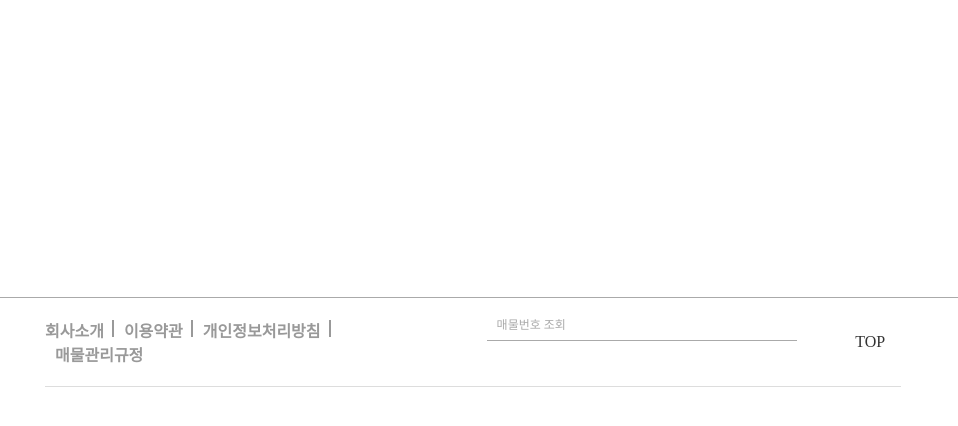
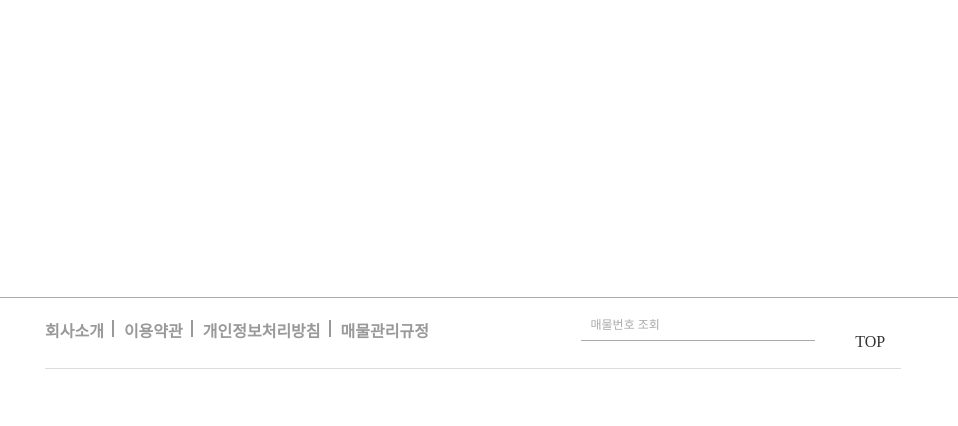
Before and after one commit to DongHyun05/Academy-Project, a plain HTML site: page 2/code/main.html in a window 1280 px wide. Shown: the part 5540-5966 px from the top of the page, without its empty margins (167-1125 px from the left). Drawn offline with nearby package versions, Linux system fonts and the light colour scheme.

Commit message:
20240610

```diff
--- a/2/code/style/style.css
+++ b/2/code/style/style.css
@@ -917,11 +917,11 @@ footer {
 
 .ft-header {
   border-bottom: 1px solid #ddd;
-  padding-bottom: 20px;
+  height: 50px;
 }
 
 .ft-header ul {
-  width: 40%;
+  width: 70%;
   overflow: hidden;
 }
 
@@ -956,15 +956,15 @@ footer {
 
 .ft-header .ft-sh {
   position: absolute;
-  width: 300px;
+  width: 25%;
   top: 15px;
-  right: 15%;
+  right: 13%;
 }
 
 .ft-header .ft-sh input {
   font-size: 15px;
   color: #222222;
-  width: 300px;
+  width: 100%;
   border: none;
   border-bottom: solid #aaaaaa 1px;
   padding-bottom: 10px;
```
